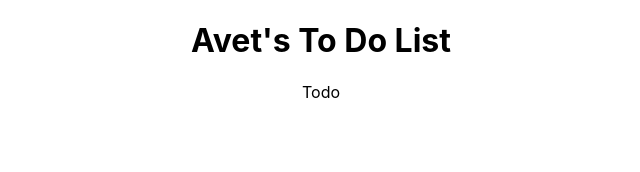
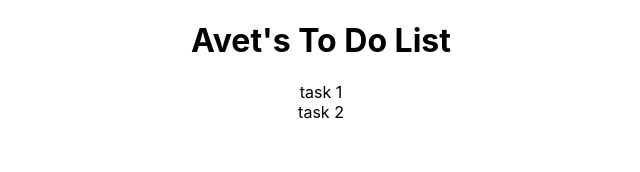
Before and after one commit to AvetBadalyan/ACA-To-do-list-with-React-useState, a React (Create React App) app: page / in a window 1280 px wide. Shown: the top 172 px of the page, without its empty margins (319-959 px from the left). Built offline with nearby package versions, Linux system fonts and the light colour scheme.

Commit message:
feat: add some structure and css files

```diff
--- a/src/App.js
+++ b/src/App.js
@@ -22,7 +22,7 @@ function App() {
   return (
     <div className="App">
       <Header />
-      <TodoList />
+      <TodoList toDoList={toDoList} />
     </div>
   );
 }
--- a/src/Todo/Todo.jsx
+++ b/src/Todo/Todo.jsx
@@ -1,7 +1,7 @@
 import React from 'react'
 
-export default function Todo() {
+export default function Todo({todo}) {
   return (
-    <div>Todo</div>
+    <div>{todo.task}</div>
   )
 }
--- a/src/TodoList/TodoList.jsx
+++ b/src/TodoList/TodoList.jsx
@@ -1,11 +1,12 @@
-import React from 'react'
-import Todo from '../Todo/Todo'
+import React from "react";
+import Todo from "../Todo/Todo";
 
-export default function TodoList() {
+export default function TodoList({ toDoList }) {
   return (
-      <div>
-          <Todo />
-
+    <div>
+      {toDoList.map((todo) => {
+        return <Todo todo={todo} />;
+      })}
     </div>
-  )
+  );
 }
```
